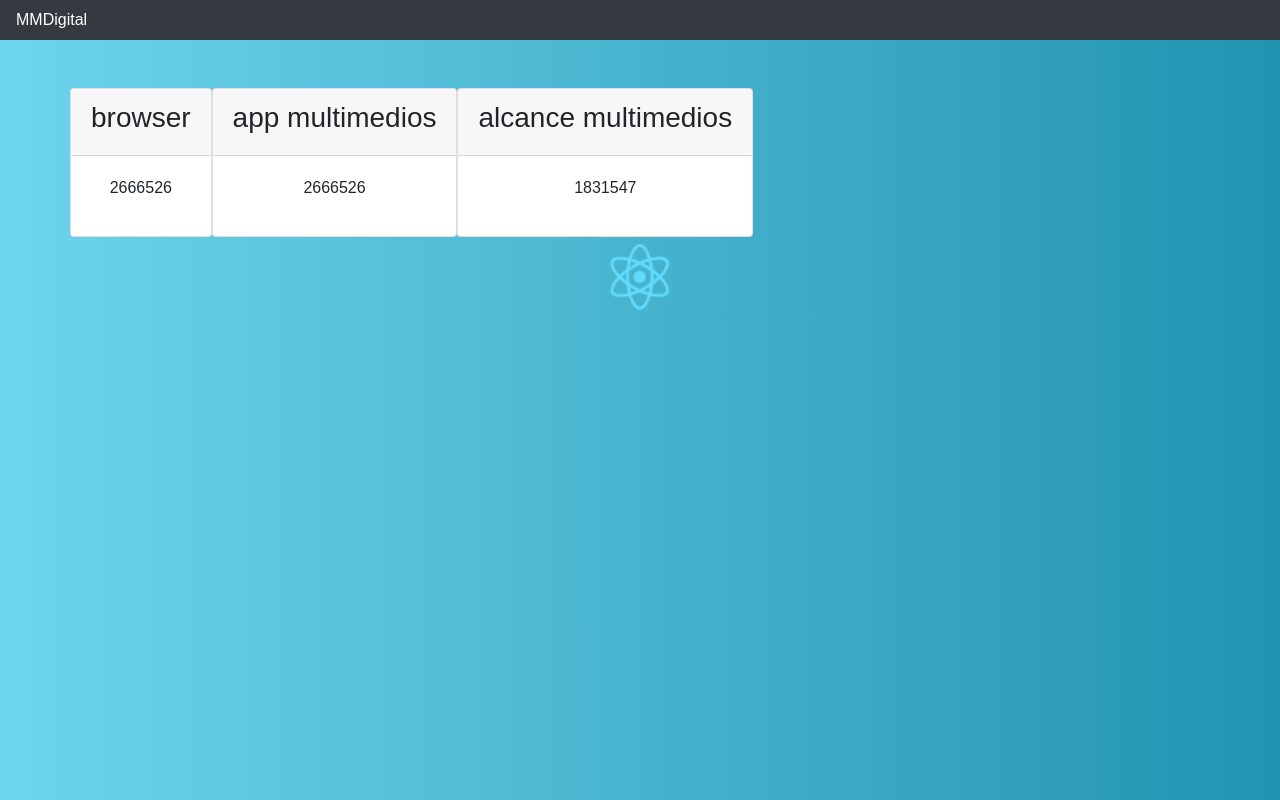
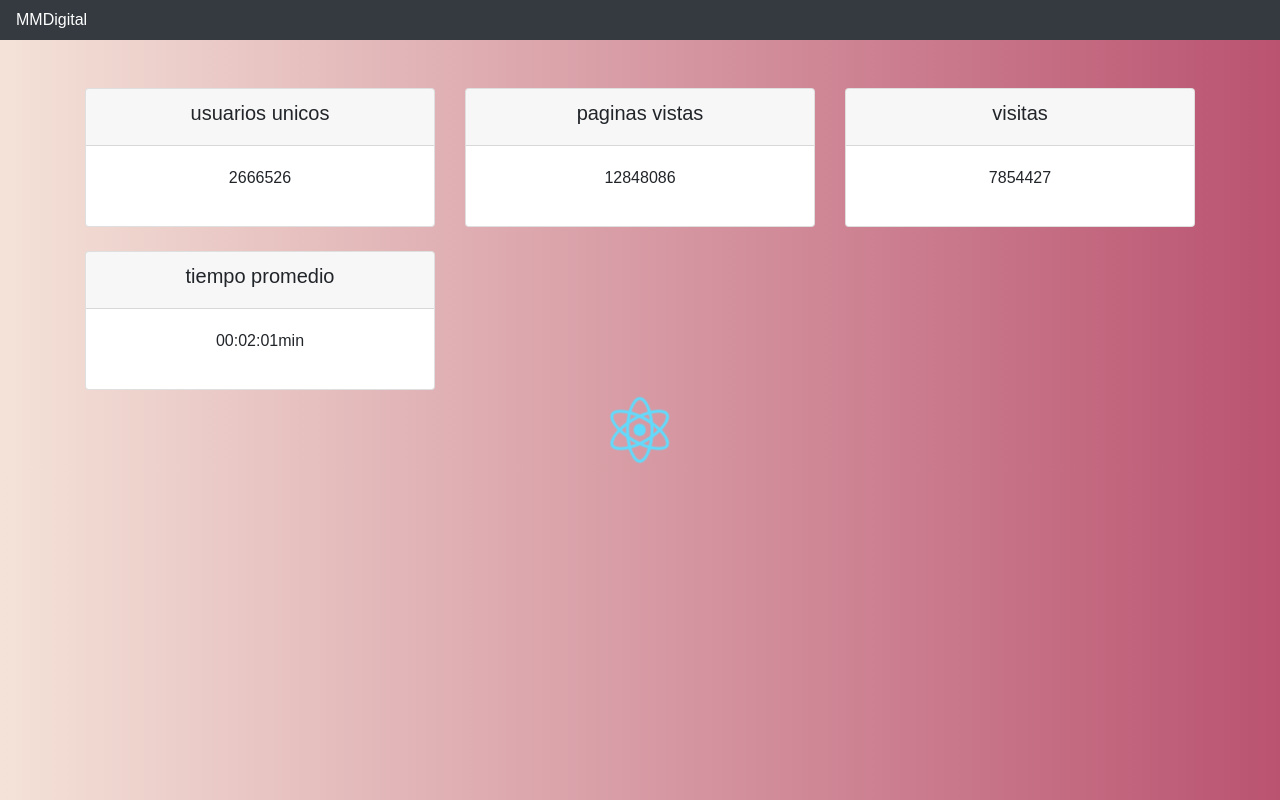
Before and after one commit to vantoniobta/react-js, a React (Create React App) app in the folder app-react/: page / in a window 1280 px wide. Built offline with nearby package versions, Linux system fonts and the light colour scheme.

Commit message:
ajuste de los card bootstrap

```diff
--- a/app-react/public/index.html
+++ b/app-react/public/index.html
@@ -11,6 +11,10 @@
     <link rel="manifest" href="%PUBLIC_URL%/manifest.json">
     <link rel="shortcut icon" href="%PUBLIC_URL%/favicon.ico">
     <link rel="stylesheet" href="https://stackpath.bootstrapcdn.com/bootstrap/4.1.2/css/bootstrap.min.css" integrity="sha384-Smlep5jCw/wG7hdkwQ/Z5nLIefveQRIY9nfy6xoR1uRYBtpZgI6339F5dgvm/e9B" crossorigin="anonymous">
+
+    <link rel="stylesheet" href="https://use.fontawesome.com/releases/v5.1.1/css/all.css" integrity="sha384-O8whS3fhG2OnA5Kas0Y9l3cfpmYjapjI0E4theH4iuMD+pLhbf6JI0jIMfYcK3yZ" crossorigin="anonymous">
+
+
 
     <!--
       Notice the use of %PUBLIC_URL% in the tags above.
--- a/app-react/src/App.css
+++ b/app-react/src/App.css
@@ -18,3 +18,7 @@ nav{
   from { transform: rotate(0deg); }
   to { transform: rotate(360deg); }
 }
+
+.cold-md-6{
+	background-color: red;
+}
--- a/app-react/src/App.js
+++ b/app-react/src/App.js
@@ -17,16 +17,17 @@ class App extends Component {
 
 
   render() {
+
     const tasks = this.state.tasks.map((taks, i) =>{
       return (
-        <div className="cold-md-4">
-            <div className="card mt-4">
-              <div className="card-header">
-               <h3>{taks.title}</h3>
-              </div>
-              <div className="card-body">
-              <p>{taks.usuarios}</p>
-              </div>
+        <div className="col-md-4">
+          <div className="card mt-4">
+             <div className="card-header">
+               <h5>{taks.title}</h5>
+               </div>
+               <div className="card-body">
+               <p>{taks.nU}</p>
+               </div>
             </div>
           </div>
         )
--- a/app-react/src/components/Navigation.js
+++ b/app-react/src/components/Navigation.js
@@ -4,7 +4,7 @@ class Navigation extends Component {
 	render(){
 		return (
 		     <nav className="navbar navbar-dark bg-dark">
-	           <a href="#" className="text-white">
+	           <a href="" className="text-white">
 	           { this.props.title}
 	           </a>
 	         </nav>
--- a/app-react/src/index.css
+++ b/app-react/src/index.css
@@ -2,8 +2,8 @@ body {
   margin: 0;
   padding: 0;
   font-family: sans-serif;
- background: #2193b0;  /* fallback for old browsers */
-background: -webkit-linear-gradient(to right, #6dd5ed, #2193b0);  /* Chrome 10-25, Safari 5.1-6 */
-background: linear-gradient(to right, #6dd5ed, #2193b0); /* W3C, IE 10+/ Edge, Firefox 16+, Chrome 26+, Opera 12+, Safari 7+ */
+background: #BA5370;  /* fallback for old browsers */
+background: -webkit-linear-gradient(to right, #F4E2D8, #BA5370);  /* Chrome 10-25, Safari 5.1-6 */
+background: linear-gradient(to right, #F4E2D8, #BA5370); /* W3C, IE 10+/ Edge, Firefox 16+, Chrome 26+, Opera 12+, Safari 7+ */
 
 }
--- a/app-react/src/tasks.json
+++ b/app-react/src/tasks.json
@@ -2,23 +2,22 @@
 	"tasks" : [
 
 		{
-			"title"          : "browser",
-			"usuarios"       : "2666526",
-			"paginas vistas" : "12848086",
-			"visitas"        : "00:02:01min"
+			"title"             : "usuarios unicos",
+			"nU"                : "2666526"
 		},
 		{
-			"title"          : "app multimedios",
-			"usuarios"       : "2666526",
-			"paginas vistas" : "12848,086",
-			"visitas"        : "00:02:01min"
+			"title"             : "paginas vistas",
+			"nU"                : "12848086"
 		},
 		{
-			"title"                : "alcance multimedios",
-			"usuarios"             : "1831547",
-			"video (VOD)"          : "1519007",
-			"contenido de visitas" : "00:39:00"
+			"title"             : "visitas",
+			"nU"                : "7854427"
+		},
+		{
+			"title"             : "tiempo promedio",
+			"nU"                : "00:02:01min"
 		}
+
 
 	]
 }
```
